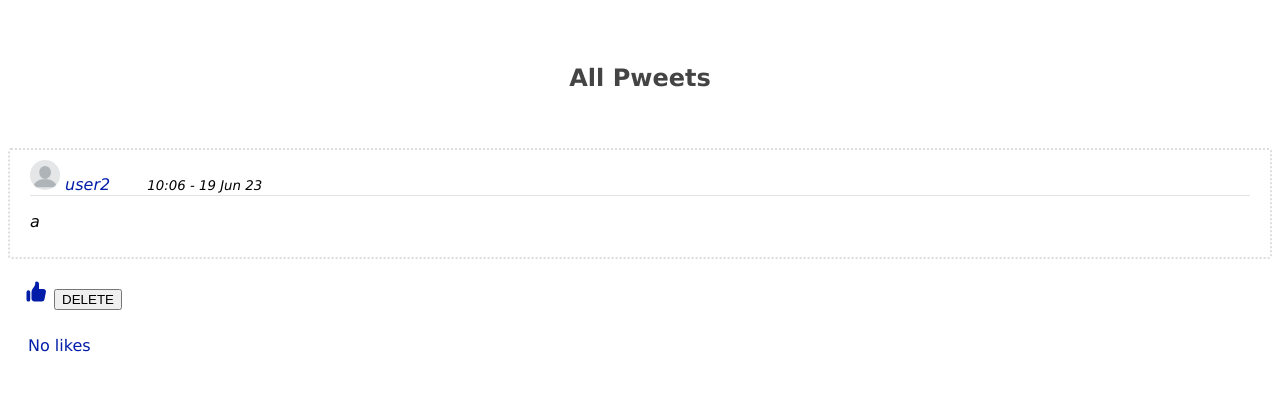
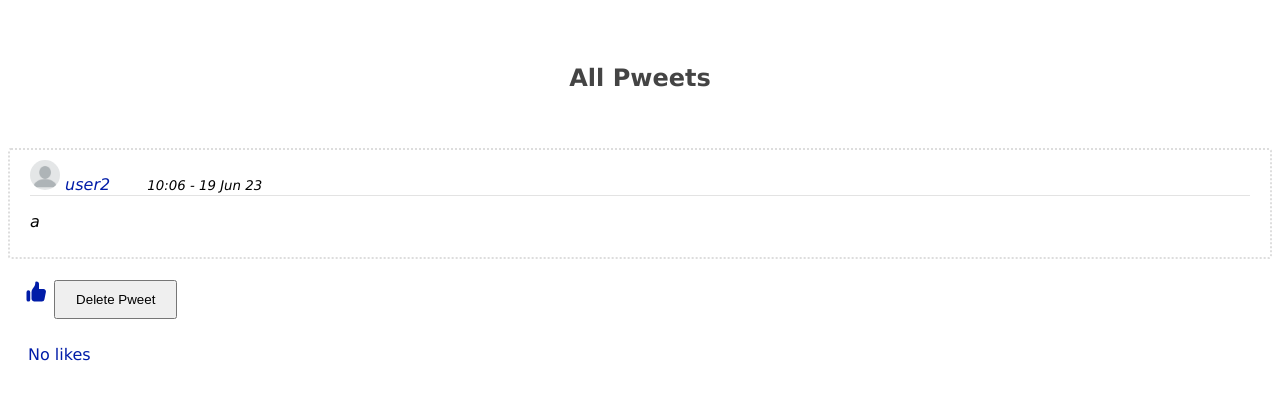
Before and after one commit to StasTrunov/django_project, a Django app: page /profile/1 in a window 1280 px wide. Shown: the part 266-666 px from the top of the page. Run offline with Django 4.2, Linux system fonts and the light colour scheme; data comes from the database, SQL or seed files in the repository.

Commit message:
first edition

```diff
--- a/pwidder/templates/profile.html
+++ b/pwidder/templates/profile.html
@@ -232,7 +232,7 @@ section img{
                             <path d="M2 10.5a1.5 1.5 0 113 0v6a1.5 1.5 0 01-3 0v-6zM6 10.333v5.43a2 2 0 001.106 1.79l.05.025A4 4 0 008.943 18h5.416a2 2 0 001.962-1.608l1.2-6A2 2 0 0015.56 8H12V4a2 2 0 00-2-2 1 1 0 00-1 1v.667a4 4 0 01-.8 2.4L6.8 7.933a4 4 0 00-.8 2.4z" />
 
                         </svg>
-                        <button method="DELETE"> DELETE</button>
+                        <button method="delete" style="text-align: left; padding: 10px 20px; "> Delete Pweet</button>
                         {% if pweet.no_of_likes == 0 %}
                         <p style="padding: 10px 20px; padding-bottom: 3em">No likes</p>
                         {% elif pweet.no_of_likes == 1 %}
--- a/pwidder/views.py
+++ b/pwidder/views.py
@@ -100,7 +100,7 @@ def profile(request, pk):
 
 @csrf_exempt
 def delete(request,pweet_id):
-    if request.method == "POST":
+    if request.method == "DELETE":
         pweet = Pweet.objects.get(id=pweet_id)
         pweet.delete()
         return HttpResponseRedirect(reverse("profile"))
```
